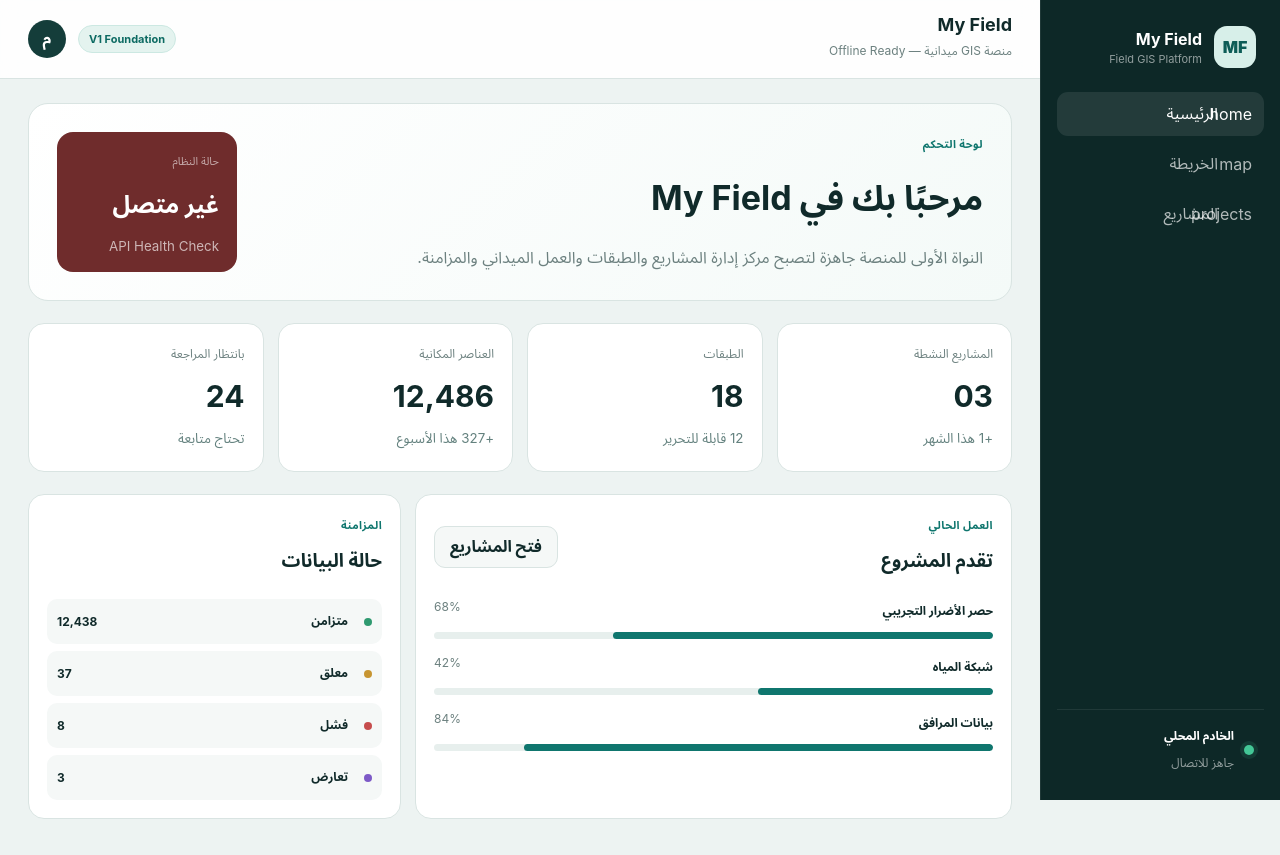
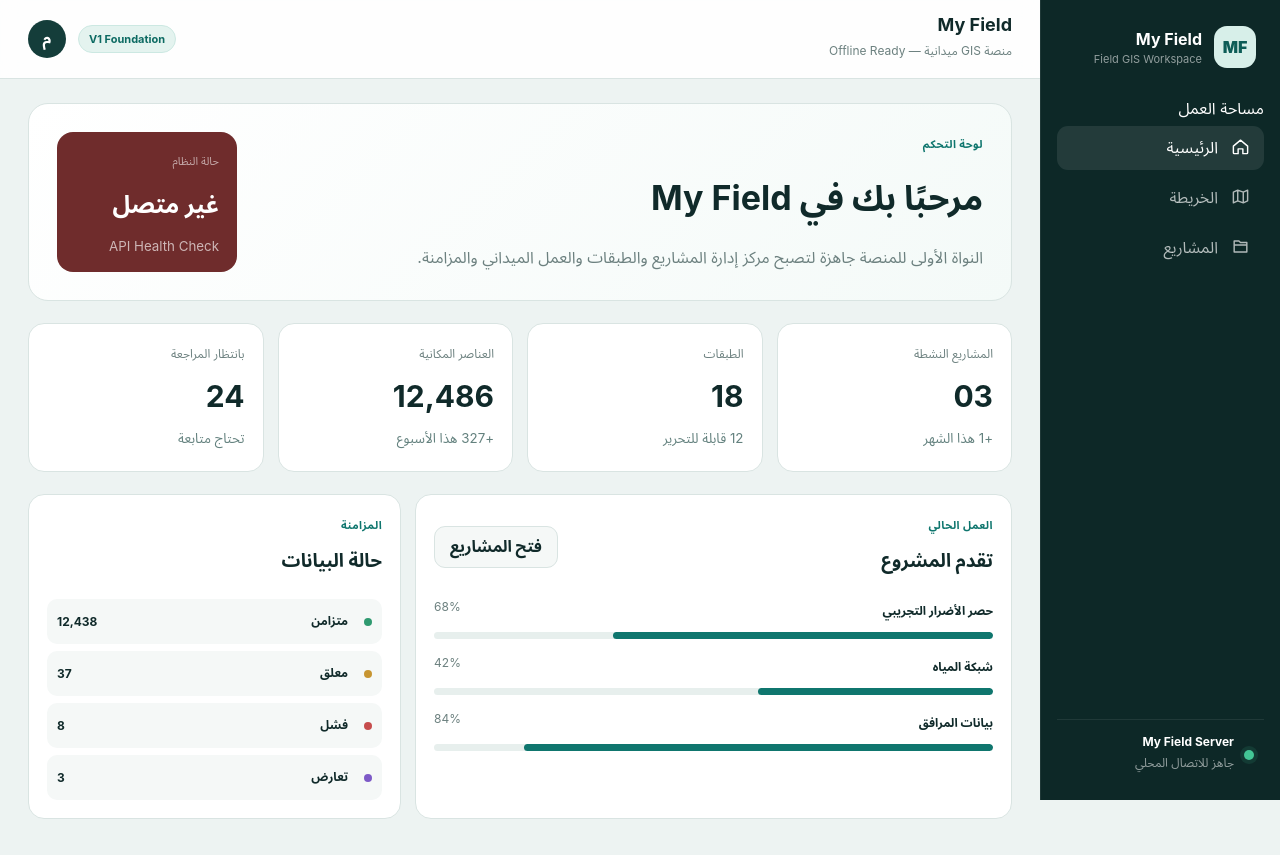
Before and after one commit to mmashharawi2021-cell/my-field, a React (Vite) app in the folder web/: page /#/ in a window 1280 px wide. Built offline with nearby package versions, Linux system fonts and the light colour scheme; no server answers.

Commit message:
ui: polish web/src/components/navigation/DesktopSidebar.tsx

```diff
--- a/web/src/components/navigation/DesktopSidebar.tsx
+++ b/web/src/components/navigation/DesktopSidebar.tsx
@@ -1,5 +1,6 @@
 import { NavLink } from 'react-router-dom'
 import { navigationItems } from '../../config/navigation'
+import { AppIcon } from '../ui/AppIcon'
 
 export function DesktopSidebar() {
   return (
@@ -8,10 +9,11 @@ export function DesktopSidebar() {
         <div className="brand-mark">MF</div>
         <div className="brand-copy">
           <strong>My Field</strong>
-          <span>Field GIS Platform</span>
+          <span>Field GIS Workspace</span>
         </div>
       </div>
 
+      <div className="nav-section-label">مساحة العمل</div>
       <nav className="nav-list" aria-label="التنقل الرئيسي">
         {navigationItems.map((item) => (
           <NavLink
@@ -20,7 +22,7 @@ export function DesktopSidebar() {
             end={item.end}
             className={({ isActive }) => ['nav-item', isActive ? 'active' : ''].filter(Boolean).join(' ')}
           >
-            <span className="nav-icon" aria-hidden="true">{item.icon}</span>
+            <span className="nav-icon"><AppIcon name={item.icon} size={19} /></span>
             <span>{item.label}</span>
           </NavLink>
         ))}
@@ -29,8 +31,8 @@ export function DesktopSidebar() {
       <div className="sidebar-footer">
         <div className="server-dot" />
         <div>
-          <strong>الخادم المحلي</strong>
-          <span>جاهز للاتصال</span>
+          <strong>My Field Server</strong>
+          <span>جاهز للاتصال المحلي</span>
         </div>
       </div>
     </aside>
```
